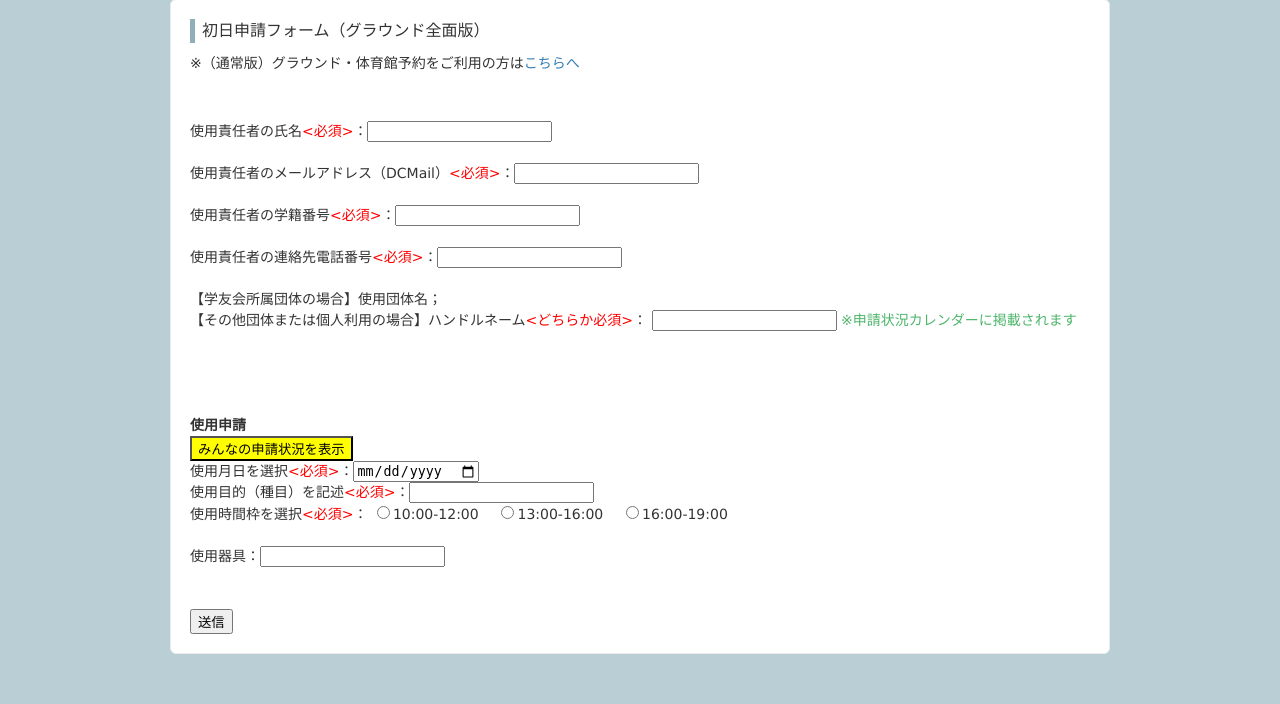
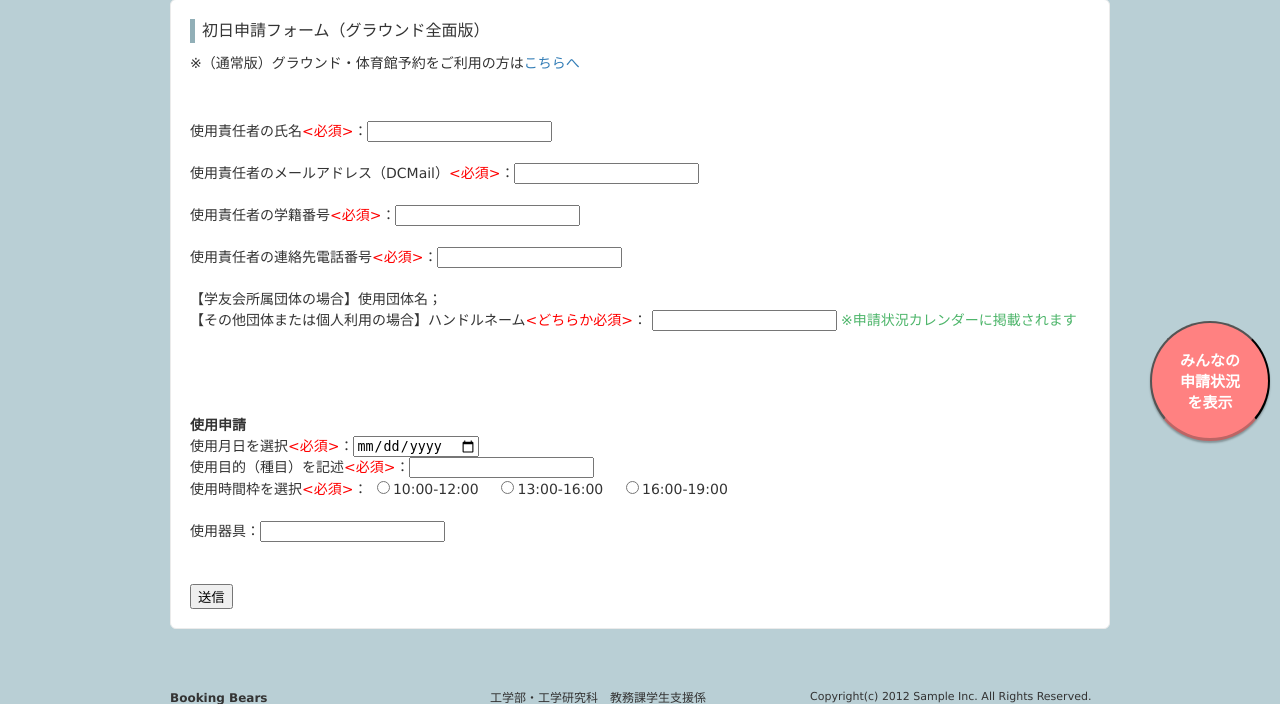
Before and after one commit to Kitsuya0828/BookingBears, a PHP site: page /whole_form.html in a window 1280 px wide. Shown: the part 349-1053 px from the top of the page. Run offline with PHP 8.4, Linux system fonts and the light colour scheme.

Commit message:
make it better

```diff
--- a/normal_form.html
+++ b/normal_form.html
@@ -70,7 +70,7 @@
 </div>
 <!-- / ヘッダー -->
 
-<button class="btn-circle-3d" id="show">みんなの申請状況を表示</button>
+<button class="btn-circle-3d" id="show">みんなの<br>申請状況<br>を表示</button>
 
 <div id="wrapper">
 
--- a/style.css
+++ b/style.css
@@ -359,13 +359,13 @@ font-weight:bold;
 #footer .copyright{font-size:11px;}
 
 button.btn-circle-3d {
-	display: block;
+	display: inline;
 	text-decoration: none;
 	background: #ff8181;
 	color: #FFF;
 	width: 120px;
 	height: 120px;
-	line-height: 120px;
+	/* line-height: 120px; */
 	border-radius: 50%;
 	text-align: center;
 	font-weight: bold;
@@ -377,9 +377,8 @@ button.btn-circle-3d {
 	bottom: 10px;
 	right: 10px;
 	padding: 0px;
-	/* padding: 6px 40px; */
 	z-index: 9999;
-	font-size:5px;
+	font-size:15px;
 }
 
 button.btn-circle-3d:active {
@@ -410,11 +409,11 @@ border-bottom: none;/*線を消す*/
 
 #layer {
     display: none;  /* 初期表示は非表示 */
-    position: relative;
+    position: fixed;
 	left: 0px;
 	top: 0px;
     width: 100%;
-    height: 10000%;
+    height: 100%;
     background-color: black;
     opacity: 0.20;
 }
--- a/whole_form.html
+++ b/whole_form.html
@@ -71,6 +71,8 @@
 	</div>
 </div>
 <!-- / ヘッダー -->
+
+<button class="btn-circle-3d" id="show">みんなの<br>申請状況<br>を表示</button>
 
 <div id="wrapper">
 
@@ -304,8 +306,6 @@
 
           <br><br><br>
           <big><b>使用申請</b></big><br>
-          <input type="button" id="show" value="みんなの申請状況を表示" style="background-color:yellow;">
-          <br>
           <label for="date1">使用月日を選択<span style="color: #ff0000"><必須></span>：</label><input name="date1" type="date" required><br>
           <label for="purpose1">使用目的（種目）を記述<span style="color: #ff0000"><必須></span>：</label><input name="purpose1" type="text" required><br>
 					<label>使用時間枠を選択<span style="color: #ff0000"><必須></span>：</label>
```
